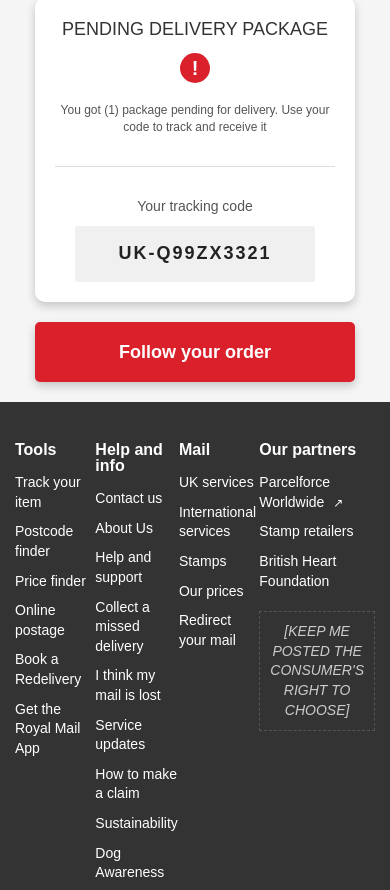
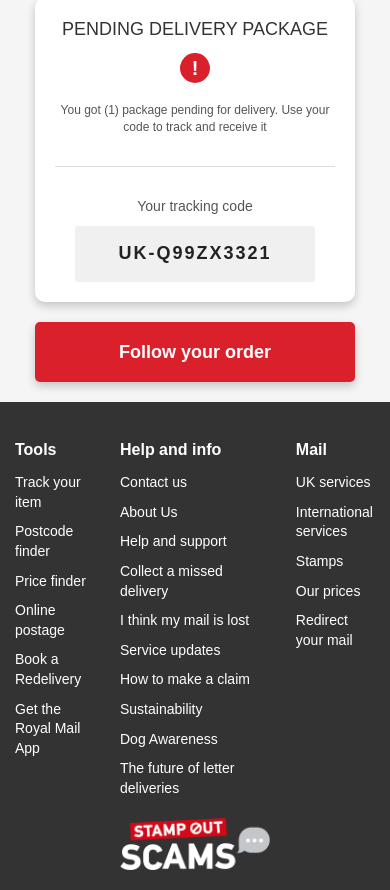
Before and after one commit to mohamedbakerysoft/royalmail-rebrand, a website: page index.html in a window 390 px wide. Shown: the part 190-1080 px from the top of the page. Drawn offline with Linux system fonts and the light colour scheme; a web font is replaced by a local one.

Commit message:
style: Replace footer graphic with image and update CSS for improved styling and responsiveness

```diff
--- a/css/5fd1f8972557b_v.css
+++ b/css/5fd1f8972557b_v.css
@@ -1868,12 +1868,12 @@
 
 .footer-graphic {
   margin-top: 20px;
-  /* Placeholder for actual image styling */
-  padding: 10px;
-  border: 1px dashed #555;
-  text-align: center;
-  font-style: italic;
-  color: #ccc;
+  text-align: center; /* Center the image if it's smaller than the container */
+}
+
+.stamp-out-scams-graphic img {
+  max-width: 150px; /* Adjust as needed */
+  height: auto;
 }
 
 .footer-social-icons {
--- a/index.html
+++ b/index.html
@@ -175,7 +175,7 @@
           <li><a href="#">Dog Awareness</a></li>
           <li><a href="#">The future of letter deliveries</a></li>
         </ul>
-        <div class="footer-graphic">[STAMP OUT SCAMS]</div>
+        <div class="footer-graphic stamp-out-scams-graphic"><img src="img/royal-mail/stamp-out.png" alt="Stamp Out Scams"></div>
       </div>
       <div class="footer-column">
         <h4>Mail</h4>
```
Also changed, not shown: img/royal-mail/stamp-out.png (renamed from img/stamp-out.png).
